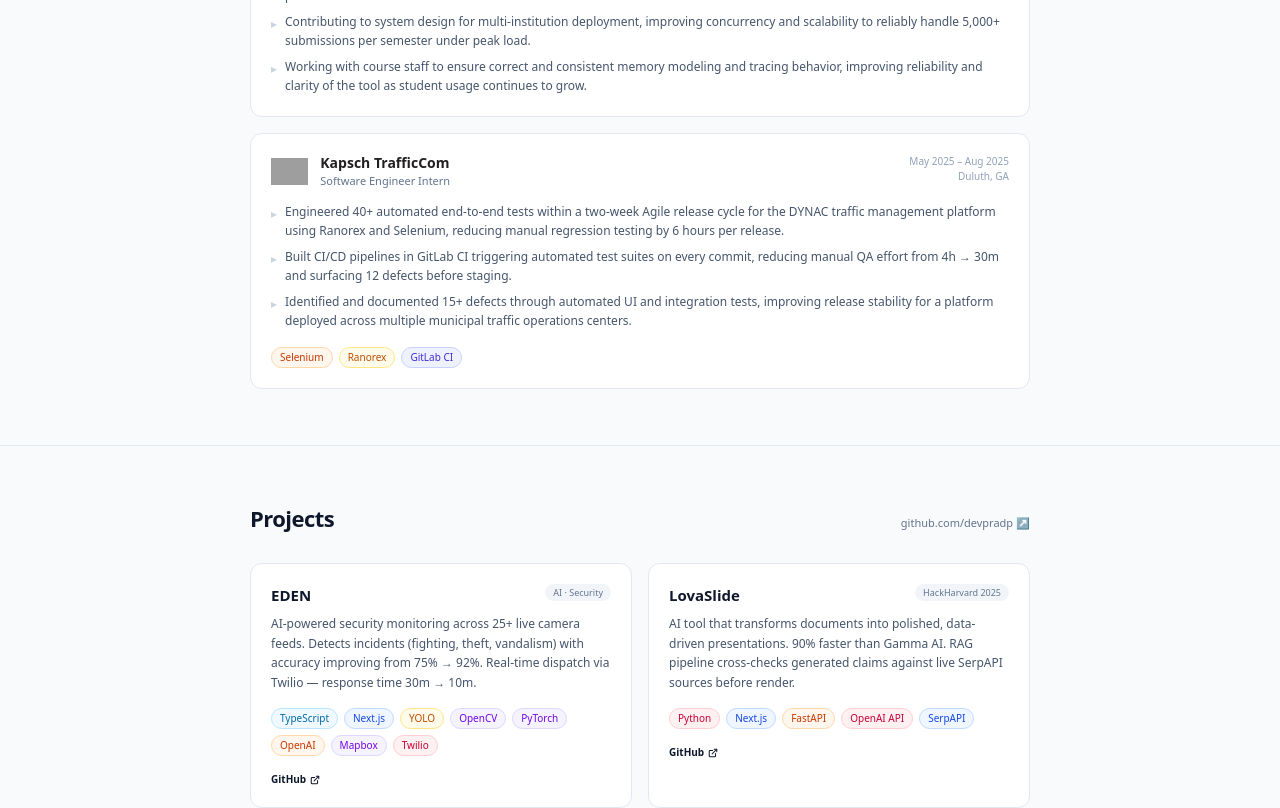
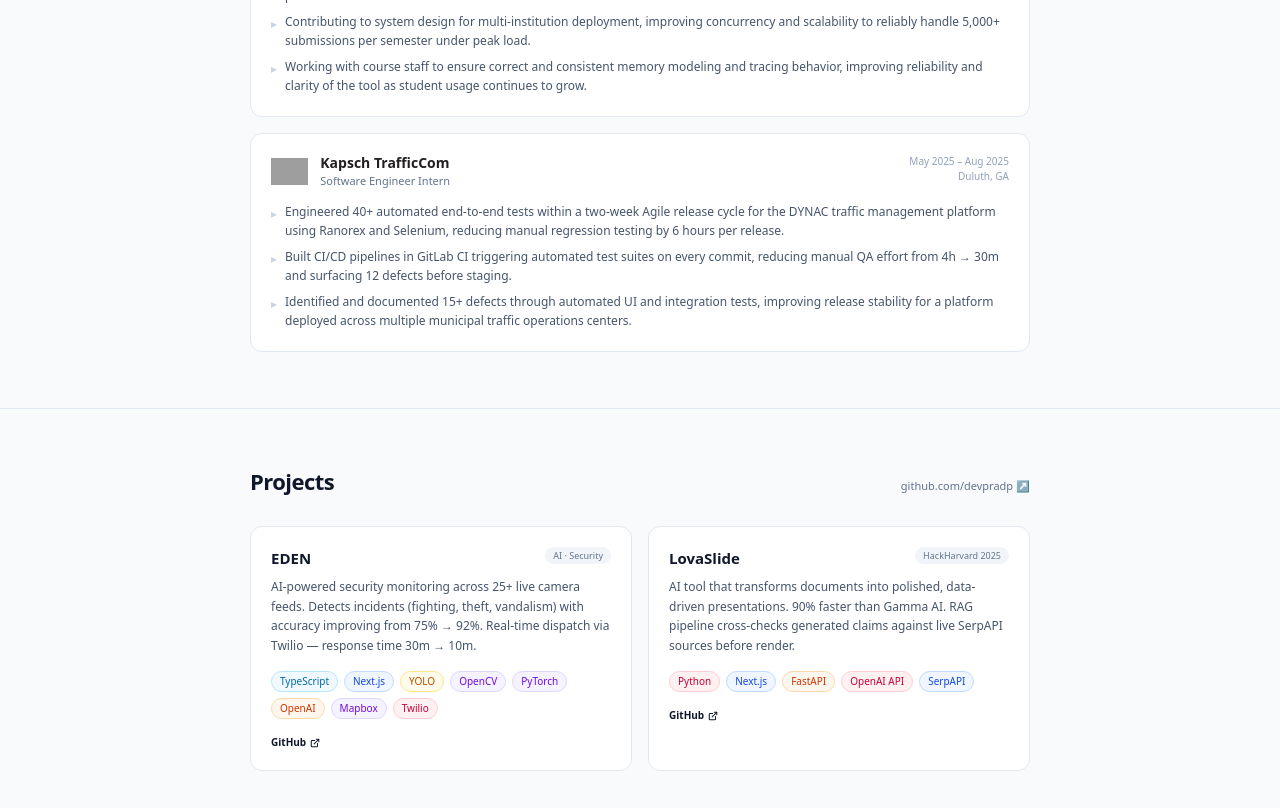
Before and after one commit to Devpradp/dev-portfolio, a Next.js app: page / in a window 1280 px wide. Shown: the part 760-1568 px from the top of the page. Built offline with nearby package versions, Linux system fonts and the light colour scheme; grey boxes are pictures that could not be loaded.

Commit message:
feat: remove tech pills from experience cards

```diff
--- a/components/Experience.tsx
+++ b/components/Experience.tsx
@@ -1,5 +1,4 @@
 import Image from "next/image";
-import { pillColor } from "@/lib/pill-color";
 
 interface ExperienceEntry {
   company: string;
@@ -11,7 +10,6 @@ interface ExperienceEntry {
   location: string;
   dates: string;
   bullets: string[];
-  tech: string[];
 }
 
 const experiences: ExperienceEntry[] = [
@@ -29,7 +27,6 @@ const experiences: ExperienceEntry[] = [
       "Contributing to system design for multi-institution deployment, improving concurrency and scalability to reliably handle 5,000+ submissions per semester under peak load.",
       "Working with course staff to ensure correct and consistent memory modeling and tracing behavior, improving reliability and clarity of the tool as student usage continues to grow.",
     ],
-    tech: [],
   },
   {
     company: "Kapsch TrafficCom",
@@ -45,7 +42,6 @@ const experiences: ExperienceEntry[] = [
       "Built CI/CD pipelines in GitLab CI triggering automated test suites on every commit, reducing manual QA effort from 4h → 30m and surfacing 12 defects before staging.",
       "Identified and documented 15+ defects through automated UI and integration tests, improving release stability for a platform deployed across multiple municipal traffic operations centers.",
     ],
-    tech: ["Selenium", "Ranorex", "GitLab CI"],
   },
 ];
 
@@ -89,7 +85,7 @@ export default function Experience() {
                 </div>
               </div>
 
-              <ul className={`space-y-1.5 ${exp.tech.length > 0 ? "mb-4" : ""}`}>
+              <ul className="space-y-1.5">
                 {exp.bullets.map((bullet) => (
                   <li
                     key={bullet}
@@ -102,22 +98,6 @@ export default function Experience() {
                   </li>
                 ))}
               </ul>
-
-              {exp.tech.length > 0 && (
-                <div className="flex flex-wrap gap-1.5">
-                  {exp.tech.map((t) => {
-                    const c = pillColor(t);
-                    return (
-                      <span
-                        key={t}
-                        className={`text-[10px] border px-2 py-0.5 rounded-full ${c.bg} ${c.text} ${c.border}`}
-                      >
-                        {t}
-                      </span>
-                    );
-                  })}
-                </div>
-              )}
             </article>
           ))}
         </div>
```
